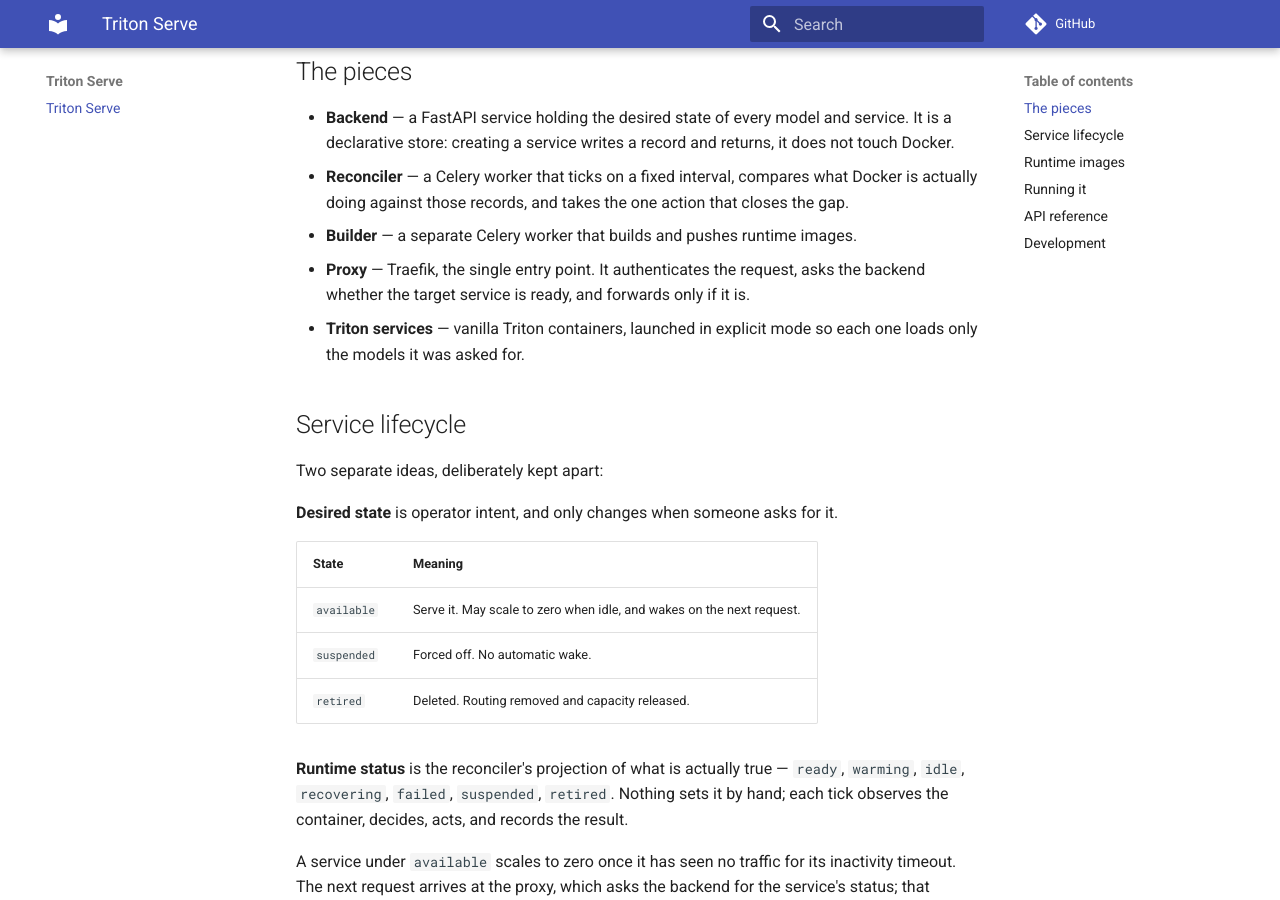
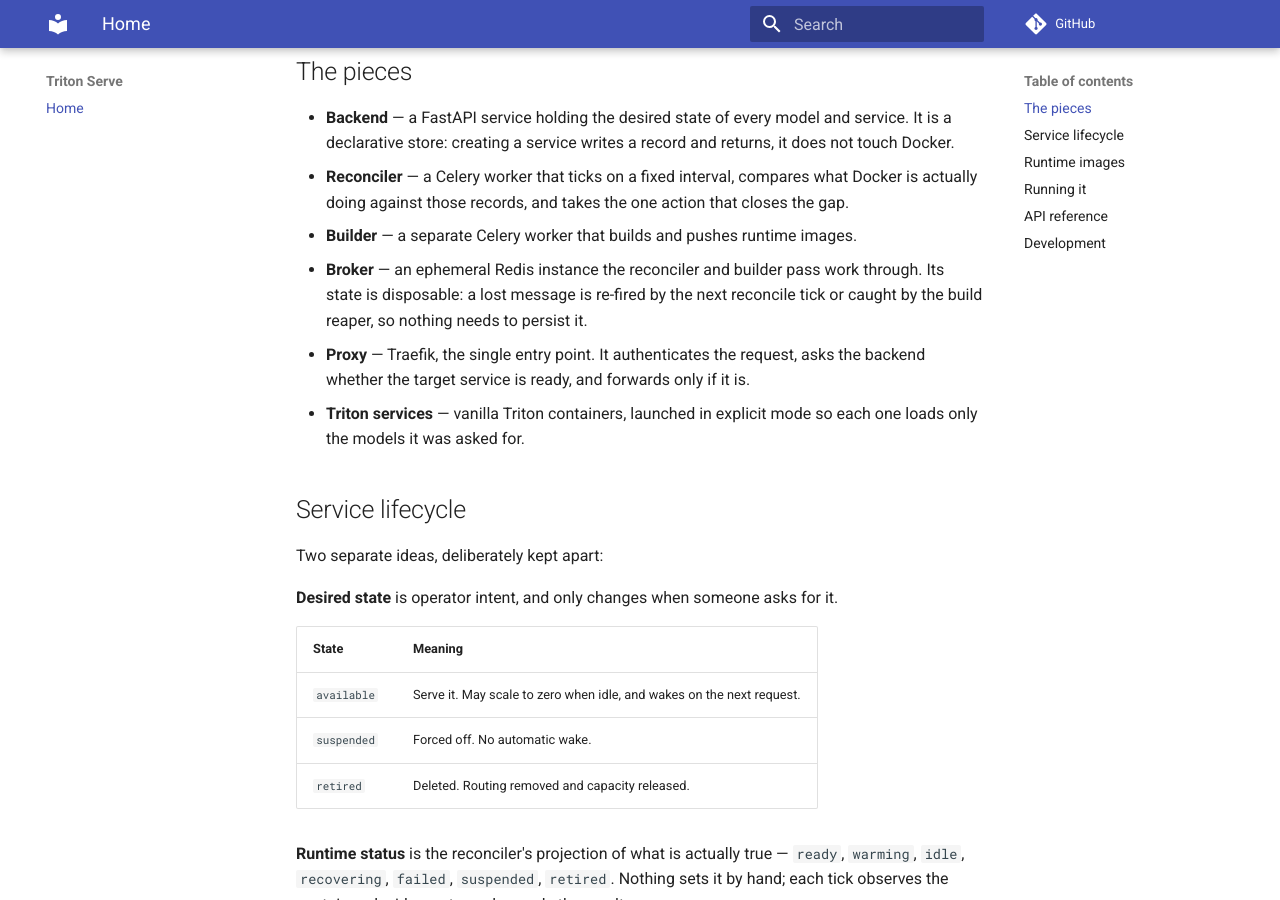
Before and after one commit to links-ads/triton-serve, an MkDocs documentation site: the page built from docs/index.md, in a window 1280 px wide and 900 px high, scrolled down 618 px. Built offline with MkDocs 1.6.1 and Material for MkDocs 9.7.7, drawn with Linux system fonts in a browser that asks for light colours; comment, search, counter and statistics services are not loaded.

Commit message:
docs(index): document the redis broker piece

```diff
--- a/docs/index.md
+++ b/docs/index.md
@@ -1,3 +1,4 @@
+<!-- markdownlint-disable-file MD013 -->
 # Triton Serve
 
 A deployment framework built on [NVIDIA Triton Inference Server](https://github.com/triton-inference-server/server).
@@ -13,6 +14,9 @@
 - **Reconciler** — a Celery worker that ticks on a fixed interval, compares what Docker is actually
   doing against those records, and takes the one action that closes the gap.
 - **Builder** — a separate Celery worker that builds and pushes runtime images.
+- **Broker** — an ephemeral Redis instance the reconciler and builder pass work through. Its state
+  is disposable: a lost message is re-fired by the next reconcile tick or caught by the build
+  reaper, so nothing needs to persist it.
 - **Proxy** — Traefik, the single entry point. It authenticates the request, asks the backend
   whether the target service is ready, and forwards only if it is.
 - **Triton services** — vanilla Triton containers, launched in explicit mode so each one loads only
```
